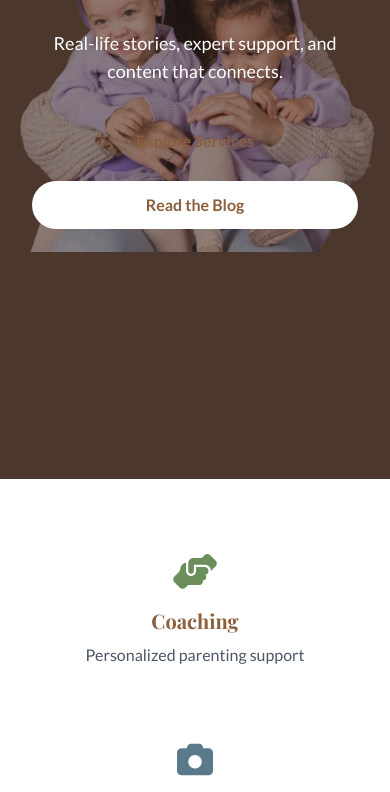
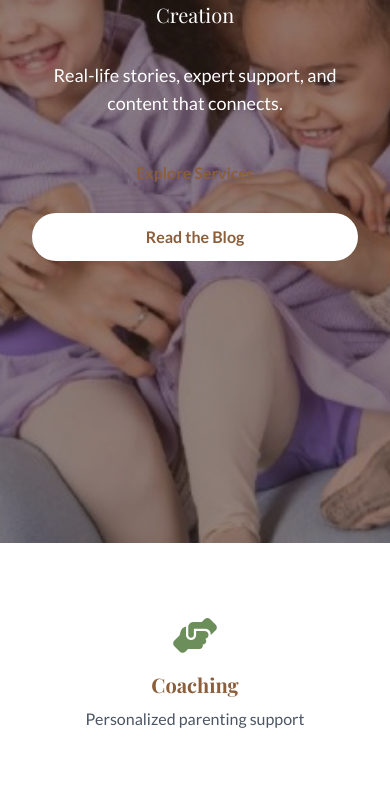
Before and after one commit to thefreewebsitewizards/zoe-park, a plain HTML site: page index.html in a window 390 px wide. Shown: the part 477-1269 px from the top of the page. Drawn offline with nearby package versions, Linux system fonts and the light colour scheme.

Commit message:
Fix hero section and email

```diff
--- a/index.html
+++ b/index.html
@@ -354,7 +354,7 @@
                                     </div>
                                 </a>
 
-                                <a href="mailto:zoe@itsatwinthing.co.uk" class="flex items-center p-4 bg-brown-50 rounded-xl hover:bg-brown-100 transition-colors">
+                                <a href="mailto:zoe@itsatwinthing.co.uk?subject=Booking%20%26%20Inquiry" class="flex items-center p-4 bg-brown-50 rounded-xl hover:bg-brown-100 transition-colors">
                                     <div class="w-20 h-20 bg-brown-200 rounded-full flex items-center justify-center mr-4">
                                         <i class="fas fa-envelope text-brown text-3xl"></i>
                                     </div>
@@ -392,7 +392,7 @@
                     <a href="https://www.instagram.com/its_a_twin_thing_uk/" target="_blank" rel="noopener noreferrer" class="text-white hover:text-pink text-3xl"><i class="fab fa-instagram"></i></a>
                     <a href="https://www.youtube.com/@Its_A_Twin_Thing_UK" target="_blank" rel="noopener noreferrer" class="text-white hover:text-pink text-3xl"><i class="fab fa-youtube"></i></a>
                     <a href="https://www.threads.com/@its_a_twin_thing_uk?xmt=AQF0BG7B1QUDaRhQmDbGCyKAzTh9zWQbwzrdOorgekMkrLk" target="_blank" rel="noopener noreferrer" class="text-white hover:text-pink text-3xl"><i class="fab fa-threads"></i></a>
-                    <a href="mailto:zoe@itsatwinthing.co.uk" class="text-white hover:text-pink text-3xl"><i class="fas fa-envelope"></i></a>
+                    <a href="mailto:zoe@itsatwinthing.co.uk?subject=Booking%20%26%20Inquiry" class="text-white hover:text-pink text-3xl"><i class="fas fa-envelope"></i></a>
                 </div>
             </div>
 
--- a/styles.css
+++ b/styles.css
@@ -360,4 +360,27 @@ h1, h2, h3, h4 {
         height: 2.5rem;
         font-size: 1rem;
     }
+
+    /* Hero section mobile optimization */
+    #home {
+        min-height: 100vh;
+        height: auto;
+    }
+
+    #home .absolute.inset-0 {
+        background-size: cover !important;
+        background-position: center !important;
+        background-attachment: scroll !important;
+    }
+
+    #home .container {
+        min-height: 100vh;
+        padding-top: 2rem;
+        padding-bottom: 2rem;
+    }
+
+    #home .flex.items-center.justify-center {
+        min-height: 100vh;
+        align-items: center;
+    }
 }
```
